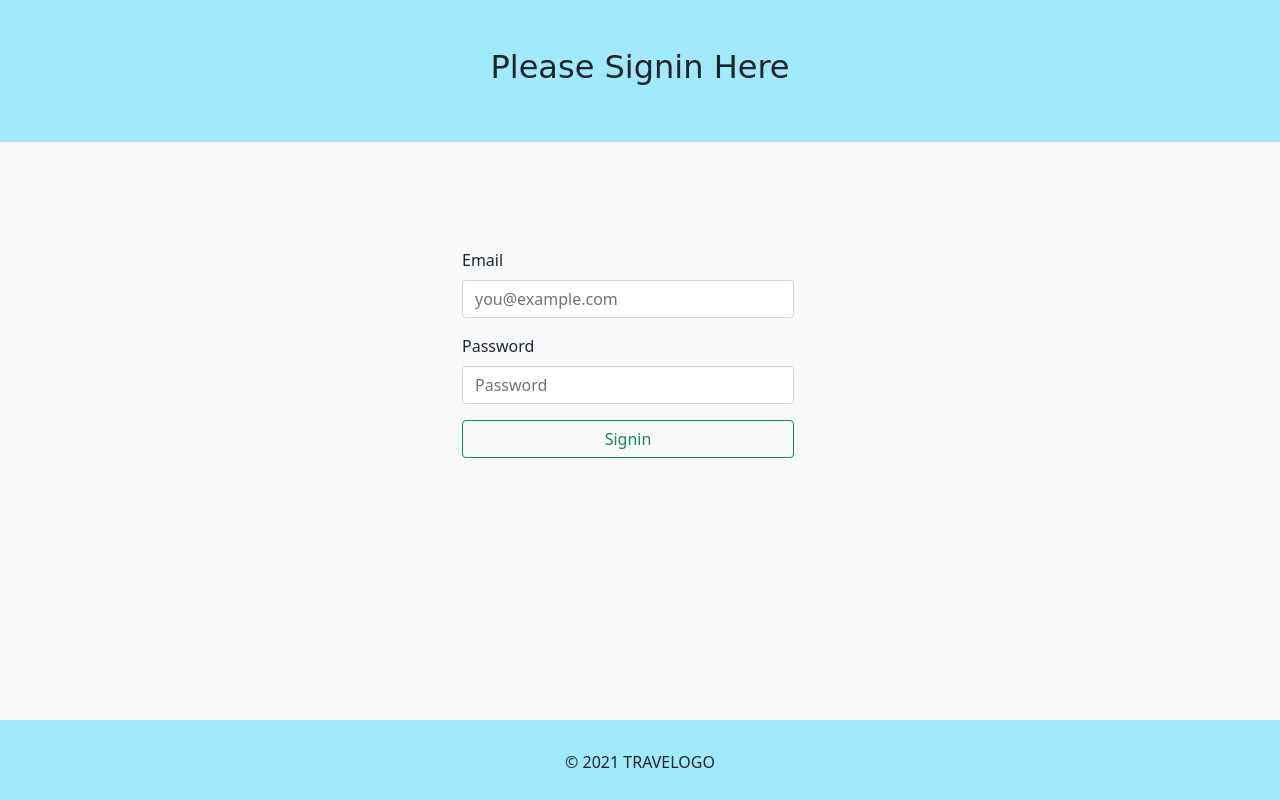
After one commit to Incognitosin01/Travelogo, a Django app: page /sign_in in a window 1280 px wide. The commit adds this page. Run offline with Django 3.2, Linux system fonts and the light colour scheme.

Commit message:
git commit

```diff
--- a/DBMS_MiniProject/index_1/templates/HTML/index.htm
+++ b/DBMS_MiniProject/index_1/templates/HTML/index.htm
@@ -1,6 +1,5 @@
 <!DOCTYPE html>
 {% load static %}
-{% load svg %}
 <html lang="en">
 <head>
     <meta charset="UTF-8">
@@ -31,7 +30,7 @@
                 <a class="nav-link active" aria-current="page" href="#">Home</a>
               </li>
               <li class="nav-item">
-                <a class="nav-link" href="#">Signin</a>
+                <a class="nav-link" href="{% url 'sign_in' %}">Signin</a>
               </li>
               <li class="nav-item">
                 <a class="nav-link" href="{% url 'Sign_up' %}">Signup</a>
--- /dev/null
+++ b/DBMS_MiniProject/index_1/templates/HTML/signin.html
@@ -0,0 +1,67 @@
+<!DOCTYPE html>
+{% load static %}
+<html lang="en">
+<head>
+    <meta charset="UTF-8">
+    <meta http-equiv="X-UA-Compatible" content="IE=edge">
+    <meta name="viewport" content="width=device-width, initial-scale=1.0">
+
+    <!-- Bootstrap CSS Link------>
+    <link href="https://cdn.jsdelivr.net/npm/bootstrap@5.0.0-beta3/dist/css/bootstrap.min.css" rel="stylesheet"
+        integrity="sha384-eOJMYsd53ii+scO/bJGFsiCZc+5NDVN2yr8+0RDqr0Ql0h+rP48ckxlpbzKgwra6" crossorigin="anonymous">
+
+    <!-- Custom CSS Link -->
+    <link rel="stylesheet" href="{% static 'CSS/style.css' %}">
+
+    <title>Signin</title>
+</head>
+
+<body class="bg-light">
+    <header>
+        <div class="py-5 text-center" style="font-family:'Lobster',cursive"">
+            <h2>Please Signin Here</h2>
+        </div>
+    </header>
+
+    <div class="container body-container">
+        <main>
+            <div class="container row" style="margin-top: 50px;">
+                <div class="col-md-4 col-lg-4 mx-auto">
+                    <form class="needs-validation" >
+                        <div class="row g-3" style="margin-top: 30px;">
+                            <div class="col-12">
+                                <label for="email" class="form-label">Email</label>
+                                <input type="email" class="form-control" id="email" placeholder="you@example.com" name="email">
+                                <div class="invalid-feedback">
+                                    Please enter a valid email address.
+                                </div>
+                            </div>
+                            <div class="col-12">
+                                <label for="password" class="form-label">Password</label>
+                                <input type="password" class="form-control" id="password" placeholder="Password" name="password">
+                            </div>
+                            <div class="col-lg-12">
+                                <button class="btn btn-outline-success w-100" type="submit">
+                                    Signin
+                                </button>
+                            </div>
+
+                        </div>
+                    </form>
+                </div>
+
+            </div>
+        </main>
+
+
+    </div>
+    <footer style="bottom: 0%;position: absolute;width: 100%;">
+        <p class="mb-1 footer-text">© 2021 TRAVELOGO</p>
+    </footer>
+    <!-- Bootstap Javascript Link----- - -- -- --->
+    <script src="https://cdn.jsdelivr.net/npm/bootstrap@5.0.0-beta3/dist/js/bootstrap.bundle.min.js"
+        integrity="sha384-JEW9xMcG8R+pH31jmWH6WWP0WintQrMb4s7ZOdauHnUtxwoG2vI5DkLtS3qm9Ekf"
+        crossorigin="anonymous"></script>
+</body>
+
+</html>
--- a/DBMS_MiniProject/index_1/urls.py
+++ b/DBMS_MiniProject/index_1/urls.py
@@ -4,4 +4,5 @@ urlpatterns = [
     path("",views.index,name="Home"),
     path('sign_up',views.sign_up,name='Sign_up'),
     path('sign_up_logic',views.sign_up_logic,name='spl'),
+    path('sign_in',views.sign_in,name='sign_in'),
 ]
--- a/DBMS_MiniProject/index_1/views.py
+++ b/DBMS_MiniProject/index_1/views.py
@@ -1,6 +1,7 @@
 from django.shortcuts import render,redirect,HttpResponse,Http404,HttpResponsePermanentRedirect
 from .models import Customer
 from django.db import connection
+from django.contrib.auth import authenticate,login,logout
 # Create your views here.
 
 global c_id
@@ -27,3 +28,6 @@ def sign_up_logic(request):
         return redirect('Home')
     else:
         return redirect('Home')
+
+def sign_in(request):
+    return render(request,'HTML/signin.html')
```
